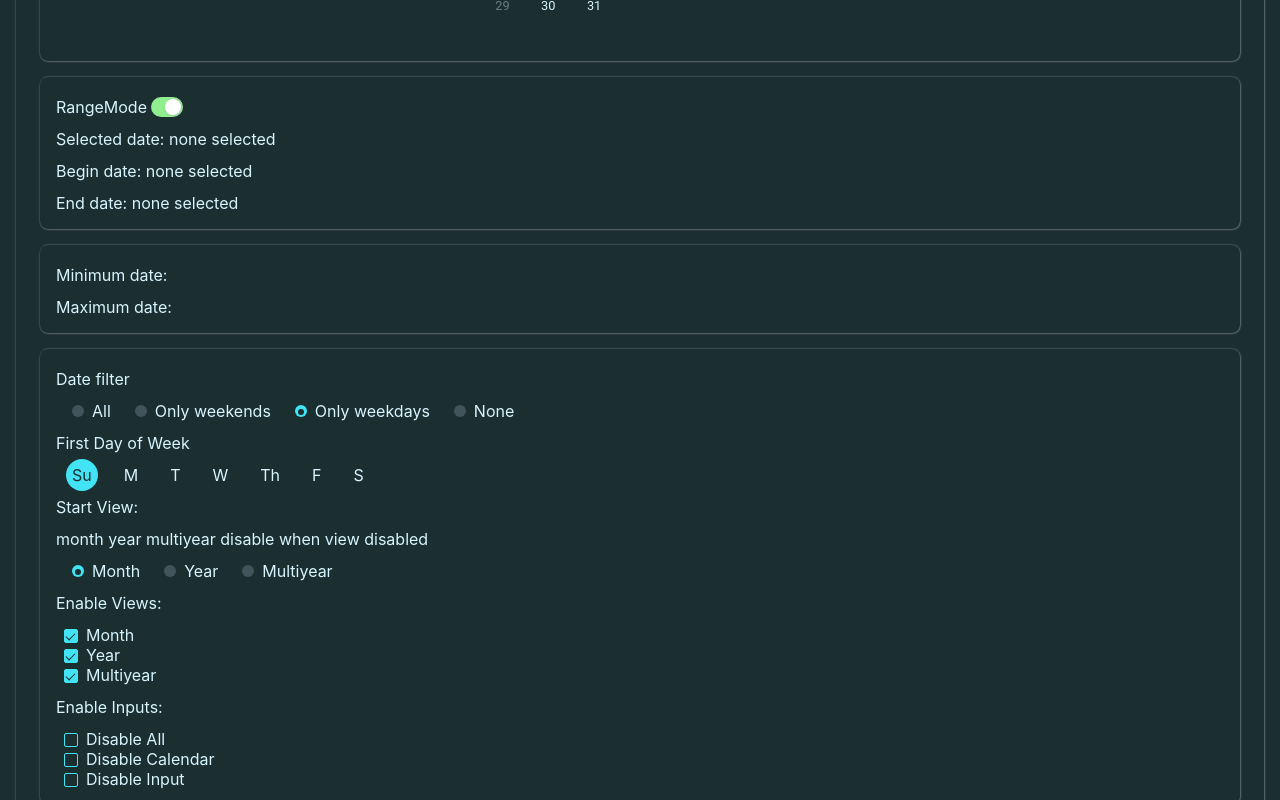
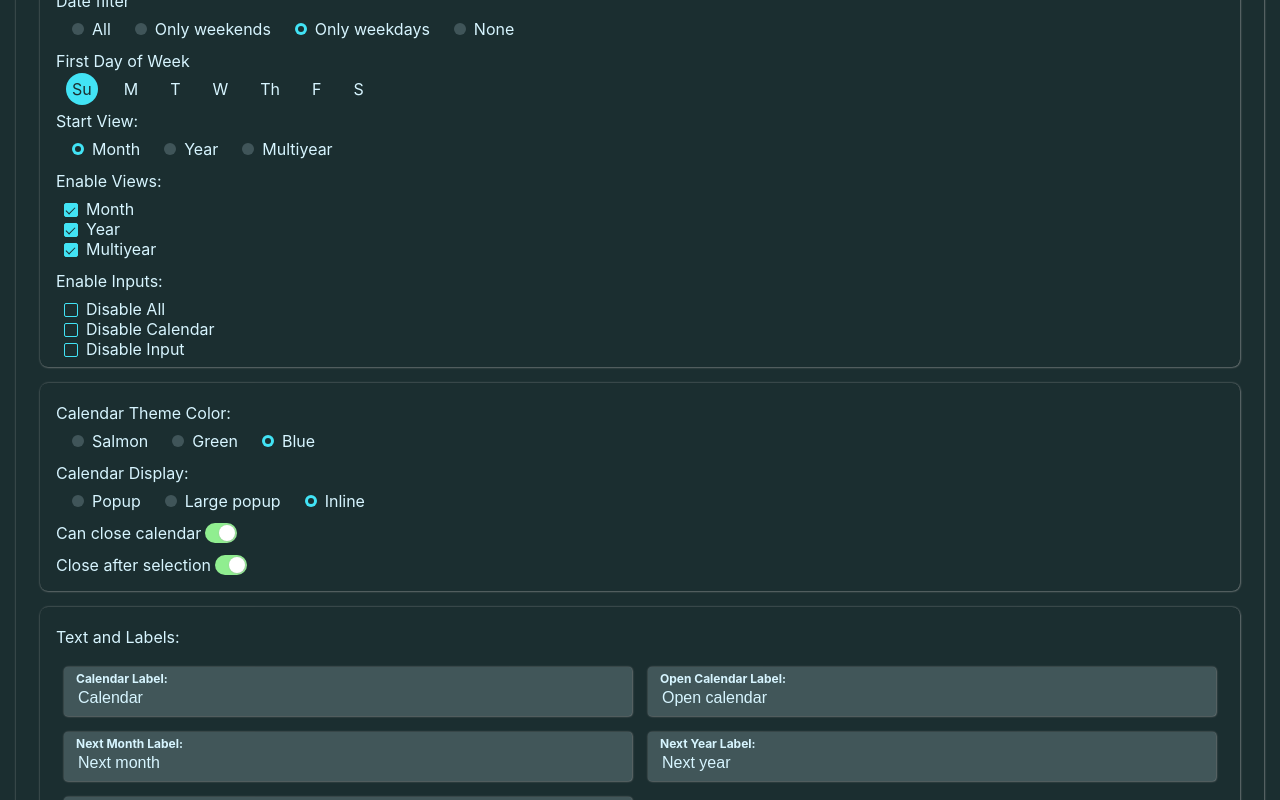
Before and after one commit to kelbert2/Datepicker, a React (Create React App) app: page / in a window 1280 px wide. Shown: the part 520-1320 px from the top of the page. Built offline with nearby package versions, Linux system fonts and the light colour scheme.

Commit message:
Added accessibility fixes for inputs in Display.

```diff
--- a/src/CalendarUtils.ts
+++ b/src/CalendarUtils.ts
@@ -364,23 +364,21 @@ export const parseStringAsDate = (input: string) => {
             day = third;
         }
     }
-
     // const date = new Date();
     if (year == null || month == null || day == null) {
         return null;
     } else {
         return new Date(year, month, day);
     }
-
     // return new Date(year ? year : getYear(date), month ? month : getMonth(date), day ? day : getDay(date));
 }
 
-// https://stackoverflow.com/questions/29420835/how-to-generate-unique-ids-for-form-labels-in-react
+// From https://stackoverflow.com/questions/29420835/how-to-generate-unique-ids-for-form-labels-in-react
 export const gen4 = () => {
     return Math.random().toString(16).slice(-4)
 }
 /** Creates a simple unique ID with a given prefix. */
-export const simpleUID = (prefix: string) => {
+export const simpleUID = (prefix: string = '') => {
     return (prefix || '').concat([
         gen4(),
         gen4(),
--- a/src/DatepickerHandler.tsx
+++ b/src/DatepickerHandler.tsx
@@ -128,7 +128,7 @@ function DatepickerHandler() {
                     }
                 }
                 if (select || begin || end) {
-                    onDateChange({ selectedDate: select ? select : selectedDate, beginDate: begin ? begin : beginDate, endDate: end ? end : endDate });
+                    onDateChange({ selectedDate: select || selectedDate, beginDate: begin || beginDate, endDate: end || endDate });
                 }
             }
             _prevMinDate.current = minDate;
@@ -171,7 +171,7 @@ function DatepickerHandler() {
                     }
                 }
                 if (select || begin || end) {
-                    onDateChange({ selectedDate: select ? select : selectedDate, beginDate: begin ? begin : beginDate, endDate: end ? end : endDate });
+                    onDateChange({ selectedDate: select || selectedDate, beginDate: begin || beginDate, endDate: end || endDate });
                 }
             }
             _prevMaxDate.current = maxDate;
--- a/src/Input.tsx
+++ b/src/Input.tsx
@@ -225,7 +225,7 @@ function Input() {
                 }
             }
             if (select || begin || end) {
-                onDateChange({ selectedDate: select ? select : selectedDate, beginDate: begin ? begin : beginDate, endDate: end ? end : endDate });
+                onDateChange({ selectedDate: select || selectedDate, beginDate: begin || beginDate, endDate: end || endDate });
             }
             _prevMinDate.current = minDate;
         }
@@ -255,7 +255,7 @@ function Input() {
                         });
                     }
                 }
-                onInputDateChange({ selectedDate: selectedDate, beginDate, endDate });
+                onInputDateChange({ selectedDate, beginDate, endDate });
                 onDateChange({ selectedDate, beginDate, endDate });
             }
             _prevMaxDate.current = maxDate;
--- a/src/demo/App.css
+++ b/src/demo/App.css
@@ -343,7 +343,8 @@ html {
   transition: .3s;
 }
 
-.radio-weekday:hover label::before {
+.radio-weekday:hover label::before,
+.radio-weekday:focus label::before {
   background: var(--neutral-light);
 }
 
@@ -361,6 +362,23 @@ html {
 .checkbox input:disabled+label::before {
   border-color: var(--neutral);
   background: var(--neutral);
+}
+
+.toggle label,
+.radio label,
+.checkbox label {
+  cursor: pointer;
+}
+
+.toggle input+label:hover::before,
+.radio input+label:hover::before,
+.checkbox input+label:hover::before,
+.radio-weekday input:focus+label::before,
+.toggle input:focus+label::before,
+.radio input:focus+label::before,
+.checkbox input:focus+label::before {
+  background: var(--neutral);
+  transition: .3s;
 }
 
 .toggle input:disabled+label,
@@ -409,3 +427,9 @@ html {
 .test>div>div {
   margin: .75em 0 .5em;
 }
+
+.test ul {
+  list-style-type: none;
+  margin: 0;
+  padding: 0;
+}
--- a/src/demo/App.tsx
+++ b/src/demo/App.tsx
@@ -1,19 +1,15 @@
 import React from 'react';
 import './App.css';
-import TestDisplay from './TestDisplay';
-import InputTest from './InputTest';
 import Display from './Display';
 
 function App() {
     return (
         <div role="main">
-            {/* <TestDisplay></TestDisplay>
-            <InputTest></InputTest> */}
             <Display></Display>
         </div>
     );
 }
-// Currently dealing with sending calendar values when handling click off of calendar and close
+// TODO: Currently dealing with sending calendar values when handling click off of calendar and close
 // need to send double click of beginDate or endDate results when setCalendar changed, but seems like it's taking the input values instead
 // will not update input until DateChange event, which triggers a close
 export default App;
--- a/src/demo/Display.tsx
+++ b/src/demo/Display.tsx
@@ -45,7 +45,7 @@ function Display() {
     const [_disableCalendar, _setDisableCalendar] = useState(false);
     const [_disableInput, _setDisableInput] = useState(false);
     const [_calendarOpenDisplay, _setCalendarOpenDisplay] = useState('inline' as CalendarDisplay);
-    const [_canCloseCalendar, _setCanCloseCalendar] = useState(false);
+    const [_canCloseCalendar, _setCanCloseCalendar] = useState(true);
     const [_closeAfterSelection, _setCloseAfterSelection] = useState(true);
     // const [_open, _setOpen ] = useState(false);
 
@@ -199,6 +199,53 @@ function Display() {
         console.log("received click from: " + view);
         _setStartView(view);
     }
+    /** Handle keydown events when Fields div is in focus. */
+    const _handleKeyDown = (event: React.KeyboardEvent<HTMLElement>) => {
+        const { keyCode } = event;
+        switch (keyCode) {
+            case 13: { // Enter
+                return true;
+            }
+        }
+        return false;
+    }
+    const _handleRangeModeKeyDown = (event: React.KeyboardEvent<HTMLElement>) => {
+        if (_handleKeyDown(event)) _setRangeMode(mode => !mode);
+    }
+    const _handleViewEnabledKeyDown = (event: React.KeyboardEvent<HTMLElement>, view: VIEW) => {
+        if (_handleKeyDown(event)) {
+            switch (view) {
+                case 'month':
+                    _setDisableMonth(disable => !disable);
+                    break;
+                case 'year':
+                    _setDisableYear(disable => !disable);
+                    break;
+                case 'multiyear':
+                    _setDisableMultiyear(disable => !disable);
+            }
+        }
+    }
+    const _handleDisableViewKeyDown = (event: React.KeyboardEvent<HTMLElement>, input: 'all' | 'calendar' | 'input') => {
+        if (_handleKeyDown(event)) {
+            switch (input) {
+                case 'calendar':
+                    _setDisableCalendar(disable => !disable);
+                    break;
+                case 'input':
+                    _setDisableInput(disable => !disable);
+                    break;
+                case 'all':
+                    _toggleDisable();
+            }
+        }
+    }
+    const _handleCanCloseCalendarKeyDown = (event: React.KeyboardEvent<HTMLElement>) => {
+        if (_handleKeyDown(event)) _setCanCloseCalendar(can => !can);
+    }
+    const _handleCloseAfterSelectionKeyDown = (event: React.KeyboardEvent<HTMLElement>) => {
+        if (_handleKeyDown(event)) _setCloseAfterSelection(can => !can);
+    }
 
     return (
         <div
@@ -274,10 +321,11 @@ function Display() {
                 theme={getTheme(_themeColor)}
             ></DatepickerInput>
             <div>
-                <div className="toggle">
+                <div className="toggle" >
                     <input type="checkbox"
                         id="range-mode-checkbox"
                         onChange={() => _setRangeMode(mode => !mode)}
+                        onKeyDown={_handleRangeModeKeyDown}
                         checked={_rangeMode} />
                     <label htmlFor="range-mode-checkbox">RangeMode</label>
                 </div>
@@ -357,103 +405,102 @@ function Display() {
             </div>
             <div>
                 <div>Date filter</div>
-                <div>
-                    <div className="radio">
+                <ul>
+                    <li className="radio">
                         <input type="radio"
                             id="radio-date-filter-all"
                             name="radio-date-filter"
                             onChange={() => _setDateFilterType('all')}
                             checked={_dateFilterType === 'all'} />
                         <label htmlFor="radio-date-filter-all">All</label>
-                    </div>
-                    <div className="radio">
+                    </li>
+                    <li className="radio">
                         <input type="radio"
                             id="radio-date-filter-weekends"
                             name="radio-date-filter"
                             onChange={() => _setDateFilterType('only weekends')}
                             checked={_dateFilterType === 'only weekends'} />
                         <label htmlFor="radio-date-filter-weekends">Only weekends</label>
-                    </div>
-                    <div className="radio">
+                    </li>
+                    <li className="radio">
                         <input type="radio"
                             id="radio-date-filter-weekdays"
                             name="radio-date-filter"
                             onChange={() => _setDateFilterType('only weekdays')}
                             checked={_dateFilterType === 'only weekdays'} />
                         <label htmlFor="radio-date-filter-weekdays">Only weekdays</label>
-                    </div>
-                    <div className="radio">
+                    </li>
+                    <li className="radio">
                         <input type="radio"
                             id="radio-date-filter-none"
                             name="radio-date-filter"
                             onChange={() => _setDateFilterType('none')}
                             checked={_dateFilterType === 'none'} />
                         <label htmlFor="radio-date-filter-none">None</label>
-                    </div>
-                </div>
+                    </li>
+                </ul>
                 <div>First Day of Week</div>
-                <div>
-                    <div className="radio-weekday">
+                <ul>
+                    <li className="radio-weekday">
                         <input type="radio"
                             id="radio-weekday-0"
                             name="radio-weekday"
                             onChange={() => _setFirstDayOfWeek(0)}
                             checked={_firstDayOfWeek === 0} />
                         <label htmlFor="radio-weekday-0">Su</label>
-                    </div>
-                    <div className="radio-weekday">
+                    </li>
+                    <li className="radio-weekday">
                         <input type="radio"
                             id="radio-weekday-1"
                             name="radio-weekday"
                             onChange={() => _setFirstDayOfWeek(1)}
                             checked={_firstDayOfWeek === 1} />
                         <label htmlFor="radio-weekday-1">M</label>
-                    </div>
-                    <div className="radio-weekday">
+                    </li>
+                    <li className="radio-weekday">
                         <input type="radio"
                             id="radio-weekday-2"
                             name="radio-weekday"
                             onChange={() => _setFirstDayOfWeek(2)}
                             checked={_firstDayOfWeek === 2} />
                         <label htmlFor="radio-weekday-2">T</label>
-                    </div>
-                    <div className="radio-weekday">
+                    </li>
+                    <li className="radio-weekday">
                         <input type="radio"
                             id="radio-weekday-3"
                             name="radio-weekday"
                             onChange={() => _setFirstDayOfWeek(3)}
                             checked={_firstDayOfWeek === 3} />
                         <label htmlFor="radio-weekday-3">W</label>
-                    </div>
-                    <div className="radio-weekday">
+                    </li>
+                    <li className="radio-weekday">
                         <input type="radio"
                             id="radio-weekday-4"
                             name="radio-weekday"
                             onChange={() => _setFirstDayOfWeek(4)}
                             checked={_firstDayOfWeek === 4} />
                         <label htmlFor="radio-weekday-4">Th</label>
-                    </div>
-                    <div className="radio-weekday">
+                    </li>
+                    <li className="radio-weekday">
                         <input type="radio"
                             id="radio-weekday-5"
                             name="radio-weekday"
                             onChange={() => _setFirstDayOfWeek(5)}
                             checked={_firstDayOfWeek === 5} />
                         <label htmlFor="radio-weekday-5">F</label>
-                    </div>
-                    <div className="radio-weekday">
+                    </li>
+                    <li className="radio-weekday">
                         <input type="radio"
                             id="radio-weekday-6"
                             name="radio-weekday"
                             onChange={() => _setFirstDayOfWeek(6)}
                             checked={_firstDayOfWeek === 6} />
                         <label htmlFor="radio-weekday-6">S</label>
-                    </div>
-                </div>
+                    </li>
+                </ul>
                 <div>Start View:</div>
-                <div>month year multiyear disable when view disabled</div>
-                <div>
-                    <div className="radio">
+                <ul>
+                    <li className="radio">
                         <input type="radio"
                             id="month-start-view-radio"
                             name="start-view-radio"
@@ -462,8 +509,8 @@ function Display() {
                             checked={_startView === 'month'}
                             disabled={_disableMonth} />
                         <label htmlFor="month-start-view-radio">Month</label>
-                    </div>
-                    <div className="radio">
+                    </li>
+                    <li className="radio">
                         <input type="radio"
                             id="year-start-view-radio"
                             name="start-view-radio"
@@ -472,8 +519,8 @@ function Display() {
                             checked={_startView === 'year'}
                             disabled={_disableYear} />
                         <label htmlFor="year-start-view-radio">Year</label>
-                    </div>
-                    <div className="radio">
+                    </li>
+                    <li className="radio">
                         <input type="radio"
                             id="multiyear-start-view-radio"
                             name="start-view-radio"
@@ -482,123 +529,126 @@ function Display() {
                             checked={_startView === 'multiyear'}
                             disabled={_disableMultiyear} />
                         <label htmlFor="multiyear-start-view-radio">Multiyear</label>
-                    </div>
-                </div>
+                    </li>
+                </ul>
                 <div>Enable Views:</div>
-                <div>
-                    <div className="checkbox">
+                <ul>
+                    <li className="checkbox">
                         <input type="checkbox"
                             id="month-view-checkbox"
                             onChange={() => _setDisableMonth(disable => !disable)}
-                            checked={!_disableMonth} />
+                            checked={!_disableMonth}
+                            onKeyDown={(e) => _handleViewEnabledKeyDown(e, 'month')} />
                         <label htmlFor="month-view-checkbox">Month</label>
-                    </div>
-                    <div className="checkbox">
+                    </li>
+                    <li className="checkbox">
                         <input type="checkbox"
                             id="year-view-checkbox"
                             onChange={() => _setDisableYear(disable => !disable)}
                             checked={!_disableYear}
-                            className="checkbox" />
+                            onKeyDown={(e) => _handleViewEnabledKeyDown(e, 'year')} />
                         <label htmlFor="year-view-checkbox">Year</label>
-                    </div>
-                    <div className="checkbox">
+                    </li>
+                    <li className="checkbox">
                         <input type="checkbox"
                             id="multiyear-view-checkbox"
                             onChange={() => _setDisableMultiyear(disable => !disable)}
                             checked={!_disableMultiyear}
-                            className="checkbox" />
+                            onKeyDown={(e) => _handleViewEnabledKeyDown(e, 'multiyear')} />
                         <label htmlFor="multiyear-view-checkbox">Multiyear</label>
-                    </div>
-                </div>
+                    </li>
+                </ul>
                 <div>Enable Inputs:</div>
-                <div>
-                    <div className="checkbox">
+                <ul>
+                    <li className="checkbox">
                         <input type="checkbox"
                             id="disable-all-checkbox"
                             onChange={_toggleDisable}
-                            checked={_getDisable()} />
+                            checked={_getDisable()}
+                            onKeyDown={(e) => _handleDisableViewKeyDown(e, 'all')} />
                         <label htmlFor="disable-all-checkbox">Disable All</label>
-                    </div>
-                    <div className="checkbox">
+                    </li>
+                    <li className="checkbox">
                         <input type="checkbox"
                             disabled={_disable}
                             id="disable-calendar-checkbox"
                             onChange={() => _setDisableCalendar(disable => !disable)}
-                            checked={_getDisableCalendar()} />
+                            checked={_getDisableCalendar()}
+                            onKeyDown={(e) => _handleDisableViewKeyDown(e, 'calendar')} />
                         <label htmlFor="disable-calendar-checkbox">Disable Calendar</label>
-                    </div>
-                    <div className="checkbox">
+                    </li>
+                    <li className="checkbox">
                         <input type="checkbox"
                             disabled={_disable}
                             id="disable-input-checkbox"
                             onChange={() => _setDisableInput(disable => !disable)}
-                            checked={_getDisableInput()} />
+                            checked={_getDisableInput()}
+                            onKeyDown={(e) => _handleDisableViewKeyDown(e, 'input')} />
                         <label htmlFor="disable-input-checkbox">Disable Input</label>
-                    </div>
-                </div>
+                    </li>
+                </ul>
             </div>
             <div>
                 <div>Calendar Theme Color:</div>
-                <div>
-                    <div className="radio">
+                <ul>
+                    <li className="radio">
                         <input type="radio"
                             id="radio-calendar-salmon"
                             name="calendar-theme-color"
                             onChange={() => _setThemeColor('salmon')}
                             checked={_themeColor === 'salmon'} />
                         <label htmlFor="radio-calendar-salmon">Salmon</label>
-                    </div>
-                    <div className="radio">
+                    </li>
+                    <li className="radio">
                         <input type="radio"
                             id="radio-calendar-green"
                             name="calendar-theme-color"
                             onChange={() => _setThemeColor('green')}
                             checked={_themeColor === 'green'} />
                         <label htmlFor="radio-calendar-green">Green</label>
-                    </div>
-                    <div className="radio">
+                    </li>
+                    <li className="radio">
                         <input type="radio"
                             id="radio-calendar-blue"
                             name="calendar-theme-color"
                             onChange={() => _setThemeColor('blue')}
                             checked={_themeColor === 'blue'} />
                         <label htmlFor="radio-calendar-blue">Blue</label>
-                    </div>
-                </div>
+                    </li>
+                </ul>
                 <div>Calendar Display:</div>
-                <div>
-                    <div className="radio">
+                <ul>
+                    <li className="radio">
                         <input type="radio"
                             id="radio-calendar-popup"
                             name="calendar-display"
                             onChange={() => _setCalendarOpenDisplay('popup')}
                             checked={_calendarOpenDisplay === 'popup'} />
                         <label htmlFor="radio-calendar-popup">Popup</label>
-                    </div>
-
-                    <div className="radio">
+                    </li>
+                    <li className="radio">
                         <input type="radio"
                             id="radio-calendar-popup-large"
                             name="calendar-display"
                             onChange={() => _setCalendarOpenDisplay('popup-large')}
                             checked={_calendarOpenDisplay === 'popup-large'} />
                         <label htmlFor="radio-calendar-popup-large">Large popup</label>
-                    </div>
-
-                    <div className="radio">
+                    </li>
+                    <li className="radio">
                         <input type="radio"
                             id="radio-calendar-inline"
                             name="calendar-display"
                             onChange={() => _setCalendarOpenDisplay('inline')}
                             checked={_calendarOpenDisplay === 'inline'} />
                         <label htmlFor="radio-calendar-inline">Inline</label>
-                    </div>
-                </div>
+                    </li>
+                </ul>
                 <div className="toggle">
                     <input type="checkbox"
                         id="can-close-calendar-toggle"
                         onChange={() => _setCanCloseCalendar(can => !can)}
-                        checked={_canCloseCalendar} />
+                        checked={_canCloseCalendar}
+                        onKeyDown={_handleCanCloseCalendarKeyDown} />
                     <label htmlFor="can-close-calendar-toggle">Can close calendar</label>
                 </div>
                 <div className="toggle">
@@ -606,7 +656,8 @@ function Display() {
                         id="close-after-selection-toggle"
                         onChange={() => _setCloseAfterSelection(can => !can)}
                         checked={_closeAfterSelection}
-                        disabled={!_canCloseCalendar} />
+                        disabled={!_canCloseCalendar}
+                        onKeyDown={_handleCloseAfterSelectionKeyDown} />
                     <label htmlFor="close-after-selection-toggle">Close after selection</label>
                 </div>
             </div>
```
